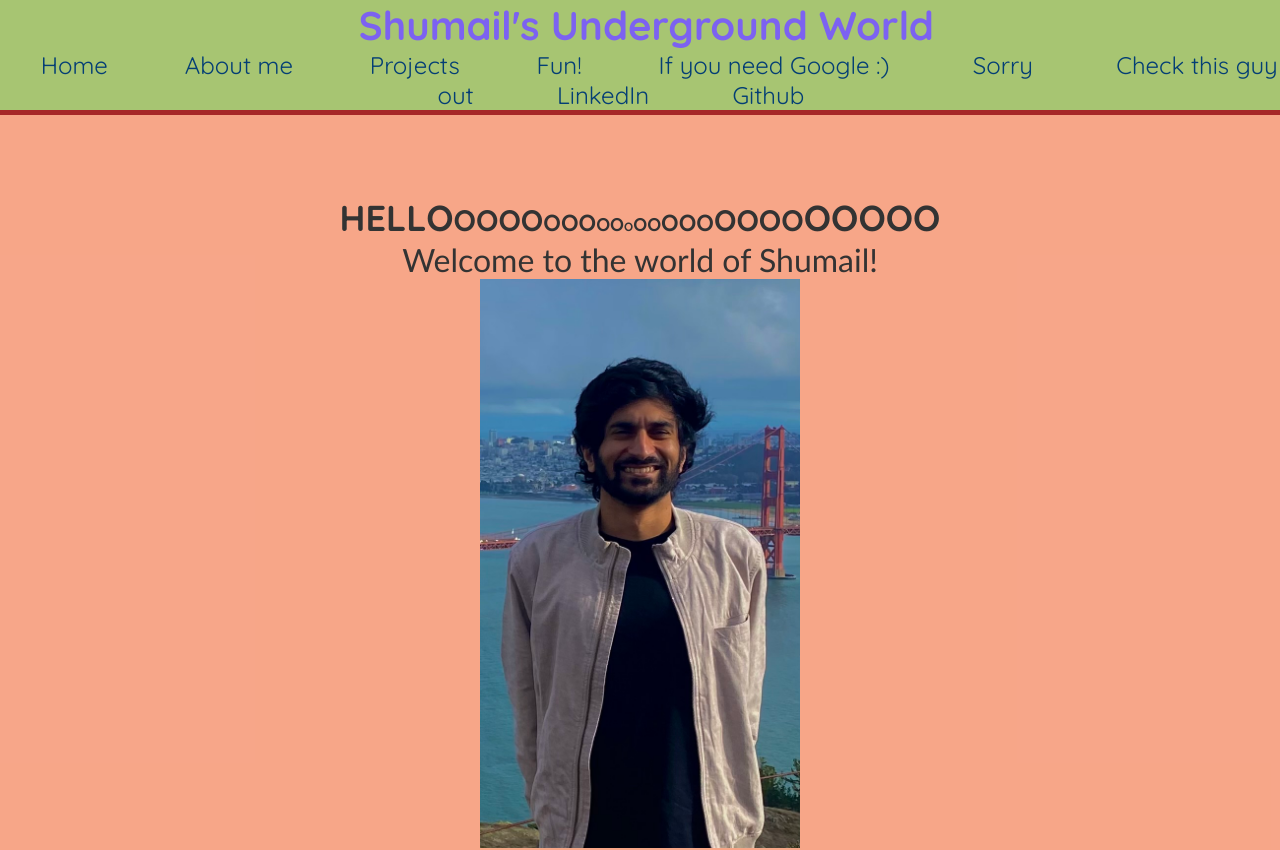
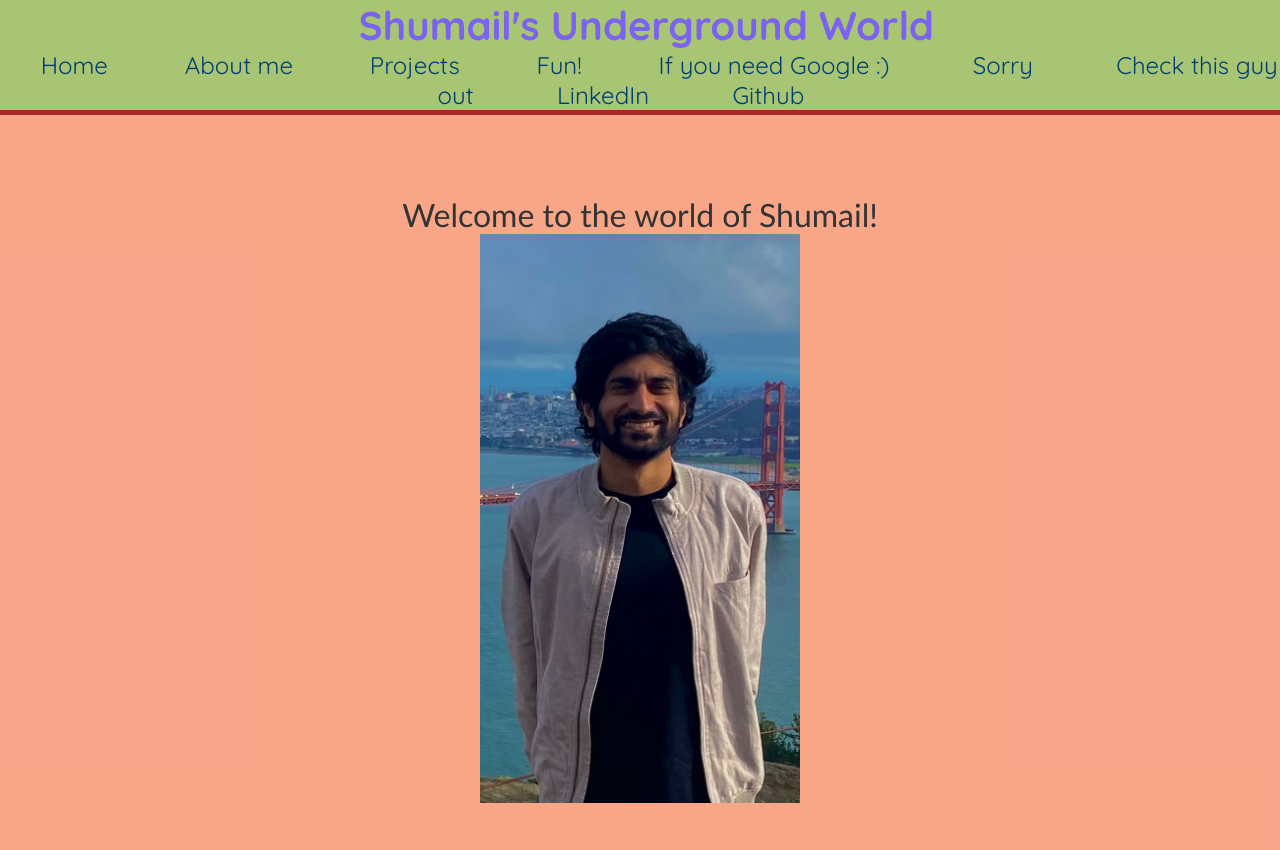
Before and after one commit to SZaidi00/mywebbo, a React (Create React App) app: page / in a window 1280 px wide. Shown: the top 850 px of the page. Built offline with nearby package versions, Linux system fonts and the light colour scheme.

Commit message:
Update Home.js

```diff
--- a/src/Home.js
+++ b/src/Home.js
@@ -7,19 +7,7 @@ const Home = () => {
 <div className="Home">
 <br/><br/><br/><br/>
 
-<div className = "hiya">
-<body>
-    <h1>HELLO</h1>
-    <h2>OOOO</h2>
-    <h3>OOO</h3>
-    <h4>OO</h4>
-    <h5>O</h5>
-    <h4>OO</h4>
-    <h3>OOO</h3>
-    <h2>OOOO</h2>
-    <h1>OOOOO</h1>
-</body>
-</div>
+
 
 
 
```
